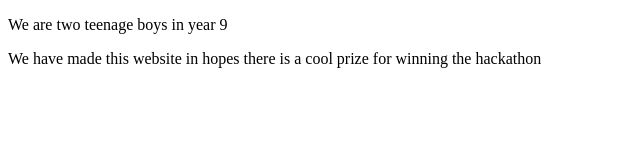
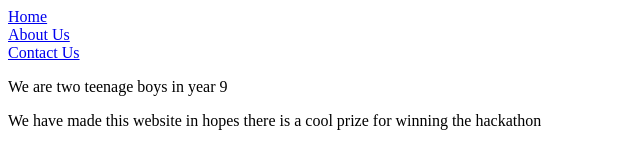
Before and after one commit to cyber77776/Hackathon, a plain HTML site: page Aboutus.html in a window 1280 px wide. Shown: the whole page, without its empty margins (0-640 px from the left). Drawn offline with Linux system fonts and the light colour scheme.

Commit message:
Update Aboutus.html

```diff
--- a/Aboutus.html
+++ b/Aboutus.html
@@ -3,6 +3,11 @@
 <head>
     <meta charset="UTF-8">
     <meta name="viewport" content="width=device-width, initial-scale=1.0">
+    <nav class = "navigation">
+        <div><a href = "index.html">Home</a></div>
+        <div><a href = "Aboutus.html">About Us</a></div>
+        <div><a href= "Contactus.html">Contact Us</a></div>
+    </nav>
 </head>
 <body>
 
```
